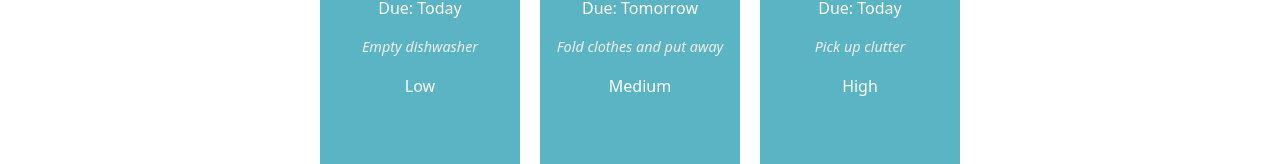
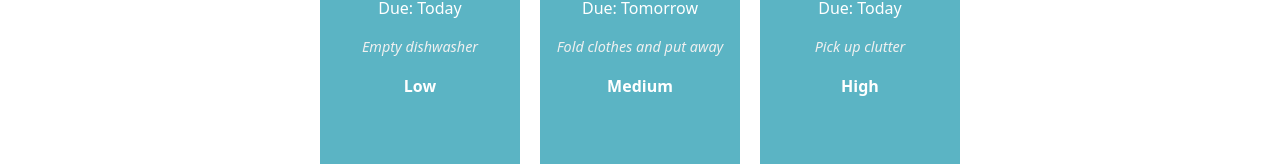
Before and after one commit to dianaarutcheva/react-basics-labs, a React (Vite) app in the folder tasky/: page / in a window 1280 px wide. Shown: the part 231-395 px from the top of the page. Built offline with nearby package versions, Linux system fonts and the light colour scheme.

Commit message:
Tasky Lab 2a - Exercise done

```diff
--- a/tasky/src/components/Task.jsx
+++ b/tasky/src/components/Task.jsx
@@ -6,7 +6,7 @@ const Task = (props) => {
       <p className="title">{props.title}</p>
       <p>Due: {props.deadline}</p>
       <p className="description">{props.description}</p>
-      <p className="priority">{props.priority}</p> {/* ✅ shows only Low / Medium / High */}
+      <p><strong>{props.priority}</strong></p>
     </div>
   );
 }
```
